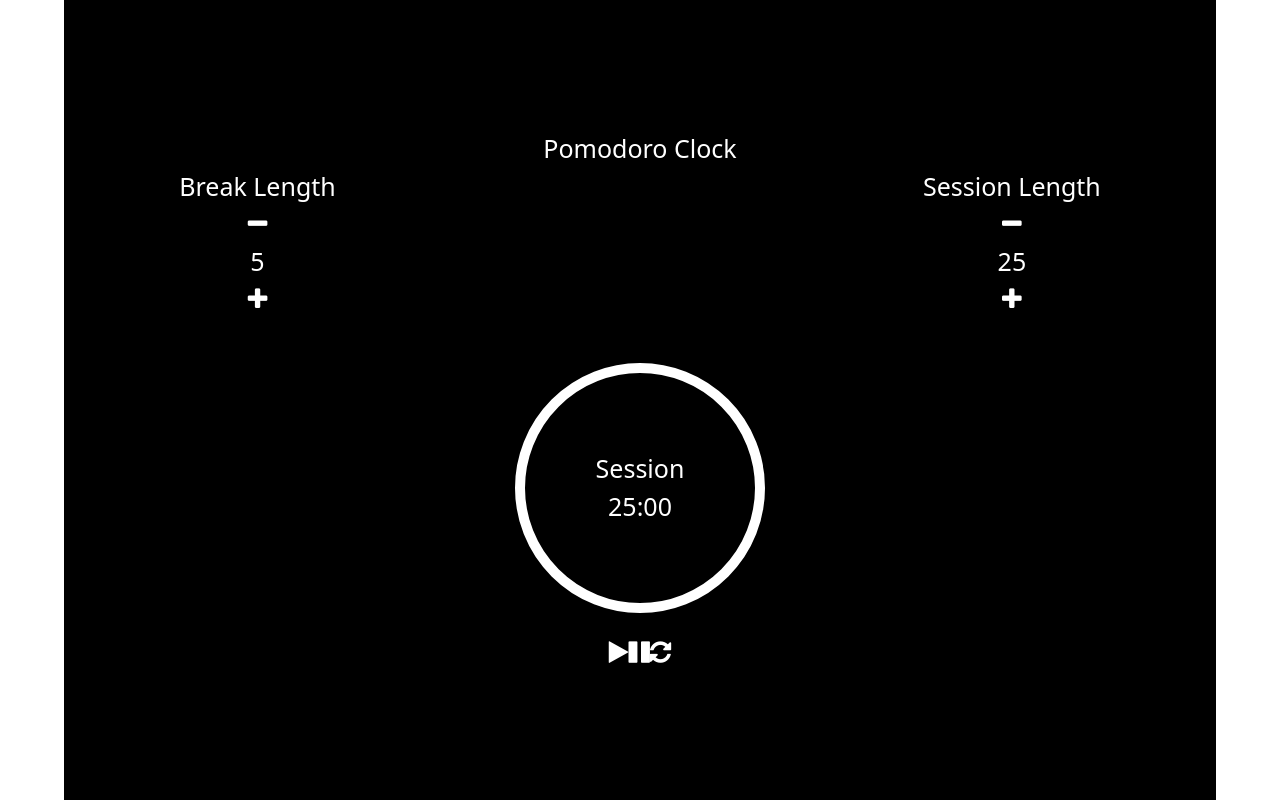
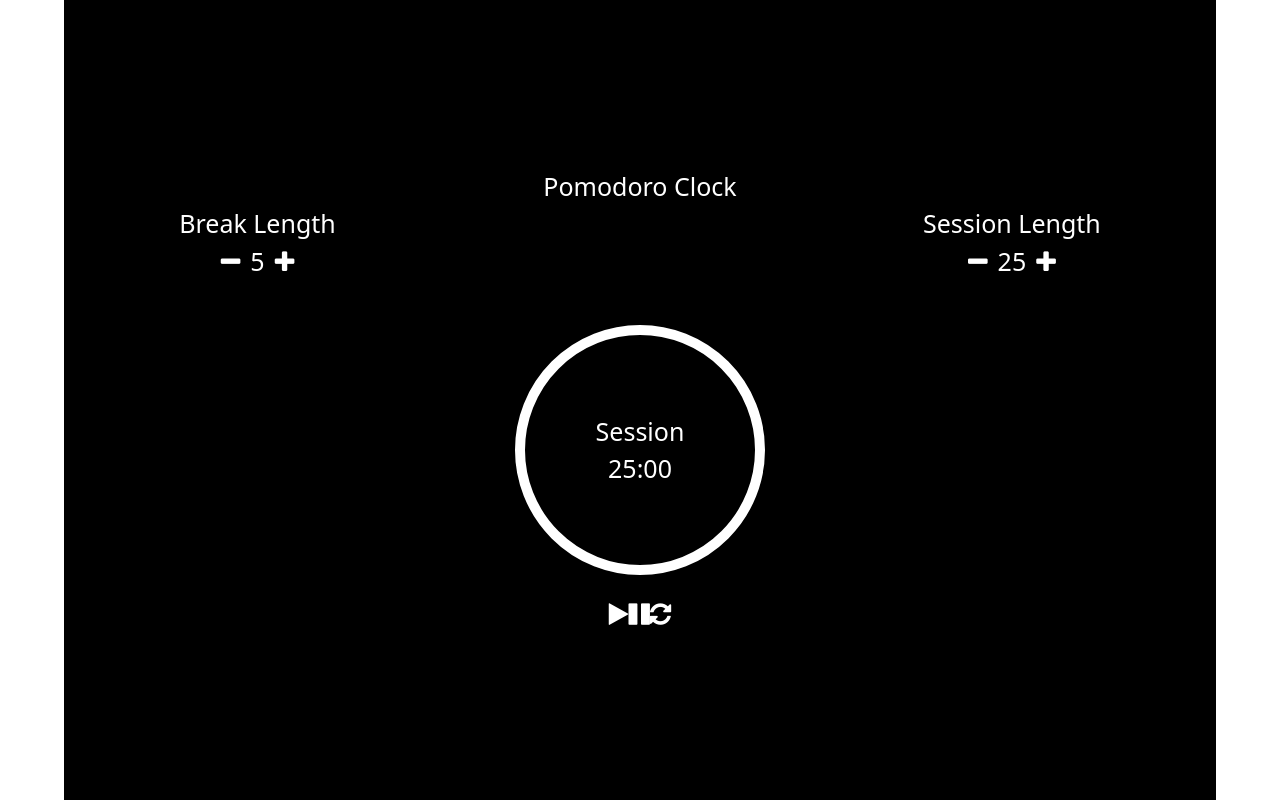
Before and after one commit to tienphat2101/SG-lastest, a React (Vite) app in the folder frontend/: page /pomodoro in a window 1280 px wide. Built offline with nearby package versions, Linux system fonts and the light colour scheme; no server answers.

Commit message:
fix the plus and minus button to the right position

```diff
--- a/frontend/src/pages/Pomodoro/Pomodoro.jsx
+++ b/frontend/src/pages/Pomodoro/Pomodoro.jsx
@@ -6,6 +6,7 @@ class TimerLengthControl extends React.Component {
     return (
       <div className={styles.lengthControl}>
         <div id={this.props.titleID}>{this.props.title}</div>
+        <div className={styles.lengthWrapper}>
           <button
             id={this.props.minID}
             className={styles.btnLevel}
@@ -14,8 +15,9 @@ class TimerLengthControl extends React.Component {
           >
             <i className="fa fa-minus"></i>
           </button>
-        <div id={this.props.lengthID} className={styles.btnLevel}>
+          <div id={this.props.lengthID} className={styles.lengthDisplay}>
             {this.props.length}
+          </div>
         </div>
         <button
           id={this.props.addID}
--- a/frontend/src/pages/Pomodoro/Pomodoro.module.css
+++ b/frontend/src/pages/Pomodoro/Pomodoro.module.css
@@ -4,7 +4,18 @@ html, body {
   width: 100%;
   height: 100%;
 }
+.lengthWrapper {
+  display: inline-block;
+}
 
+.lengthDisplay {
+  display: inline-block;
+  margin: 0 10px;
+}
+
+.btnLevel {
+  display: inline-block;
+}
 #container {
   display: flex;
   flex-direction: column;
```
Lines whose indentation alone changed are shown as unchanged.
